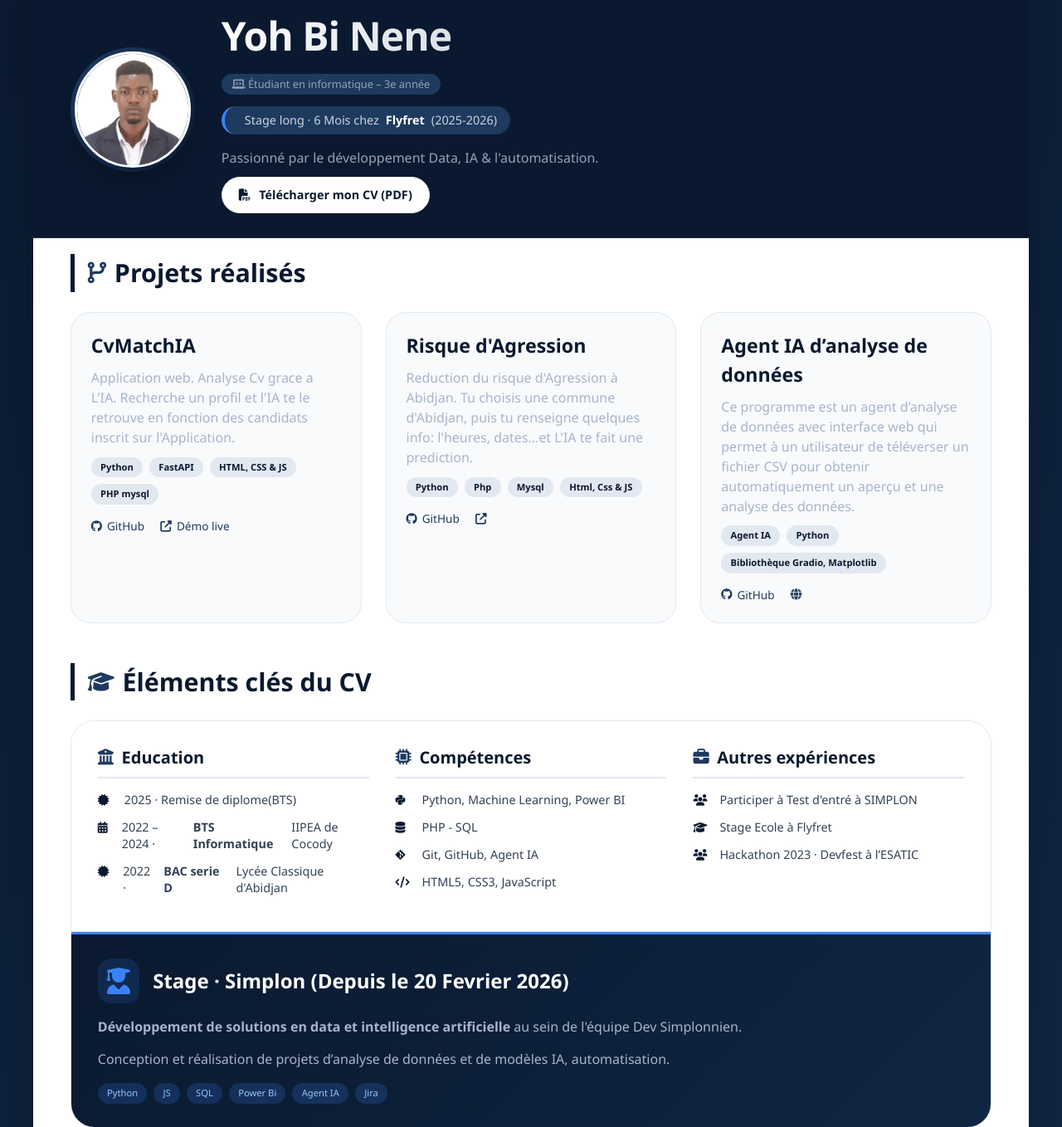
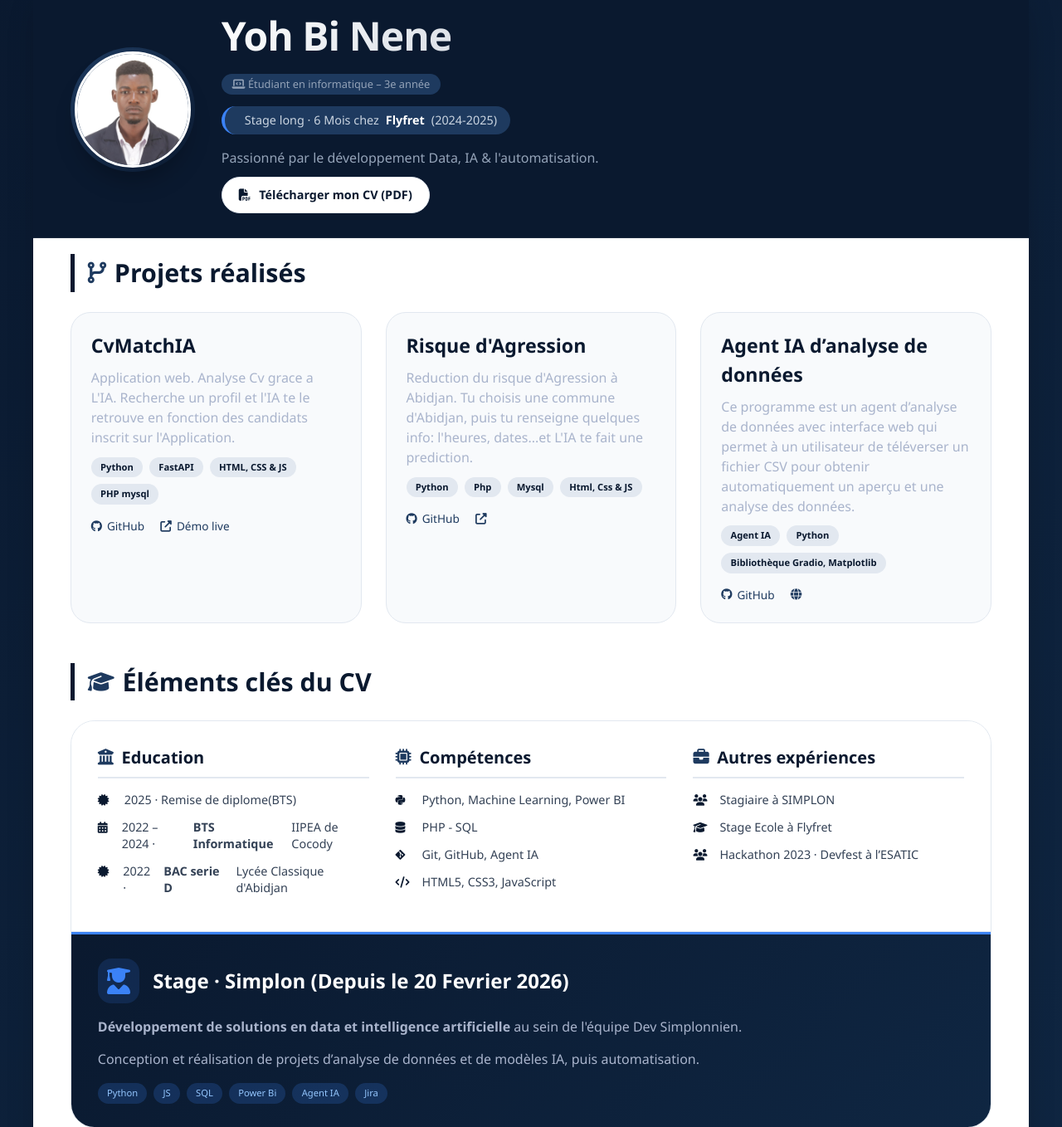
Before and after one commit to koffi-bi/Best_portfolio, a plain HTML site: page index.html in a window 1280 px wide. Shown: the part 65-1423 px from the top of the page at 83% size. Drawn offline with Linux system fonts and the light colour scheme.

Commit message:
modification2 du html

```diff
--- a/index.html
+++ b/index.html
@@ -24,7 +24,7 @@
             </div>
             <div class="stage-ribbon">
                 <div class="stage-highlight">
-                    <i class="fas fa-brief-clock"></i> Stage long · 6 Mois chez <strong>Flyfret</strong> (2025-2026)
+                    <i class="fas fa-brief-clock"></i> Stage long · 6 Mois chez <strong>Flyfret</strong> (2024-2025)
                 </div>
             </div>
             <p style="margin: 0.6rem 0 0.2rem; color: #94a3b8;">Passionné par le développement Data, IA & l'automatisation.</p>
@@ -113,7 +113,7 @@
                         <h3><i class="fas fa-briefcase"></i> Autres expériences</h3>
                         <ul>
 
-                            <li><i class="fas fa-users"></i> Participer à Test d'entré à SIMPLON</li>
+                            <li><i class="fas fa-users"></i> Stagiaire à SIMPLON</li>
                             <li><i class="fa-solid fa-graduation-cap"></i> Stage Ecole à Flyfret</li>
                             <li><i class="fas fa-users"></i> Hackathon 2023 · Devfest à l’ESATIC</li>
                         </ul>
@@ -130,7 +130,7 @@
                     <div class="stage-content">
                         <div class="stage-description">
                             <p><strong>Développement de solutions en data et intelligence artificielle</strong> au sein de l'équipe Dev Simplonnien.</p>
-                            <p>Conception et réalisation de projets d’analyse de données et de modèles IA, automatisation.</p>
+                            <p>Conception et réalisation de projets d’analyse de données et de modèles IA, puis automatisation.</p>
                             <div class="stage-tech">
                                 <span>Python</span>
                                 <span>JS</span>
```
